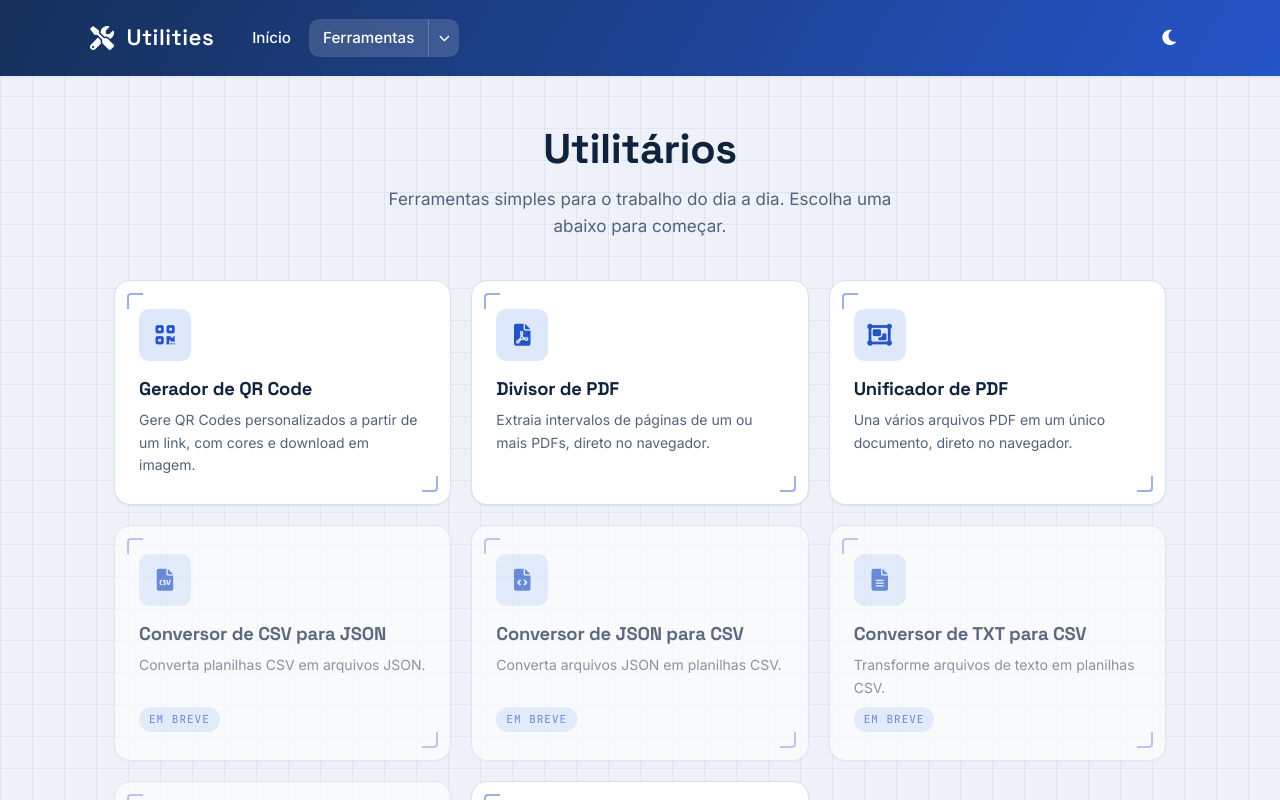
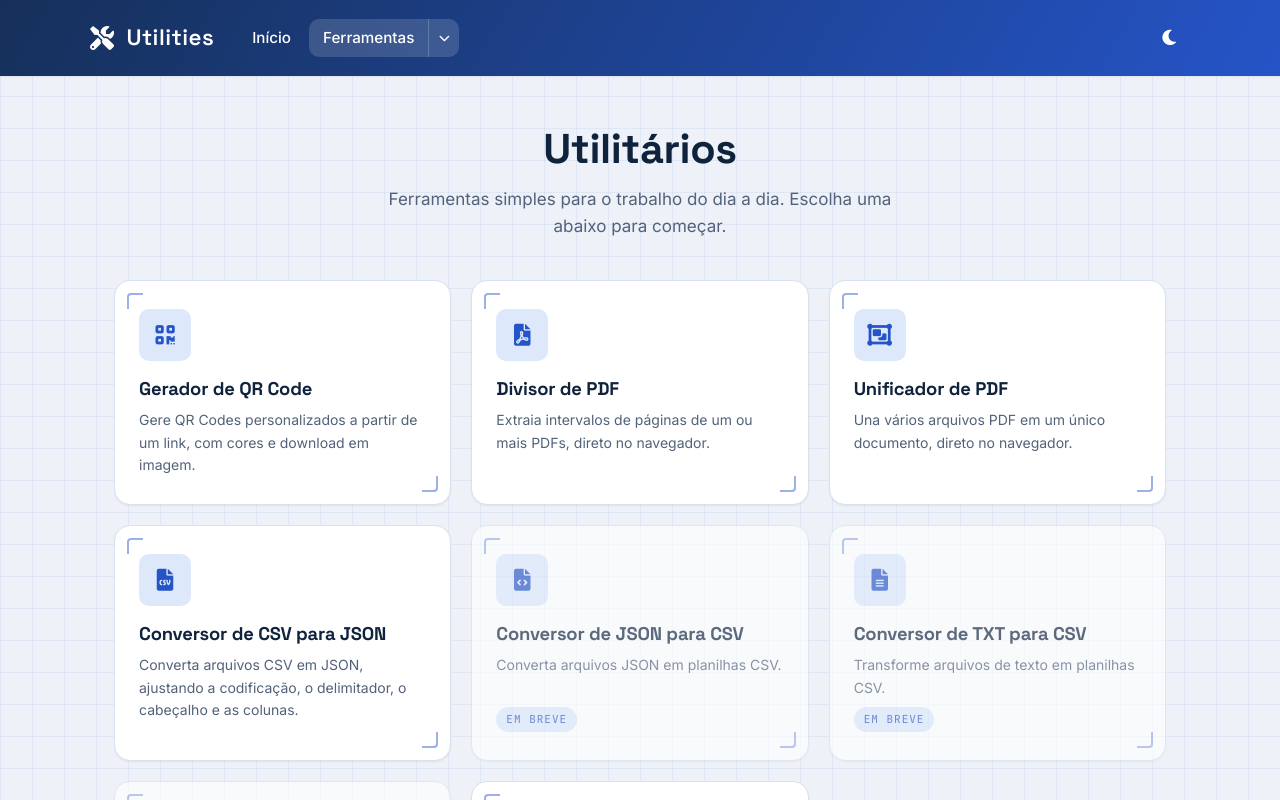
Before and after one commit to jhonatancassante/utilities-node, a Next.js app: page /tools in a window 1280 px wide. Shown: the top 800 px of the page. Built offline with nearby package versions, Linux system fonts and the light colour scheme.

Commit message:
feat: disponibiliza conversor de CSV para JSON

```diff
--- a/configs/tools.js
+++ b/configs/tools.js
@@ -36,9 +36,10 @@ const toolsList = [
   {
     slug: "csv-para-json",
     title: "Conversor de CSV para JSON",
-    description: "Converta planilhas CSV em arquivos JSON.",
+    description:
+      "Converta arquivos CSV em JSON, ajustando a codificação, o delimitador, o cabeçalho e as colunas.",
     icon: "fa-file-csv",
-    status: TOOL_STATUS.soon,
+    status: TOOL_STATUS.available,
   },
   {
     slug: "json-para-csv",
```
